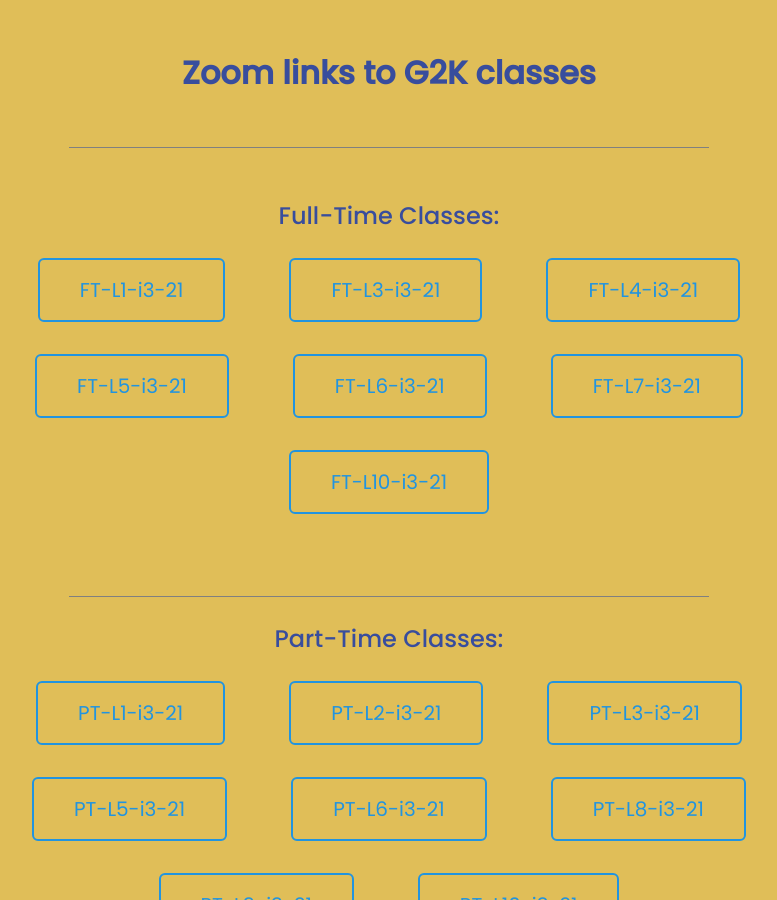
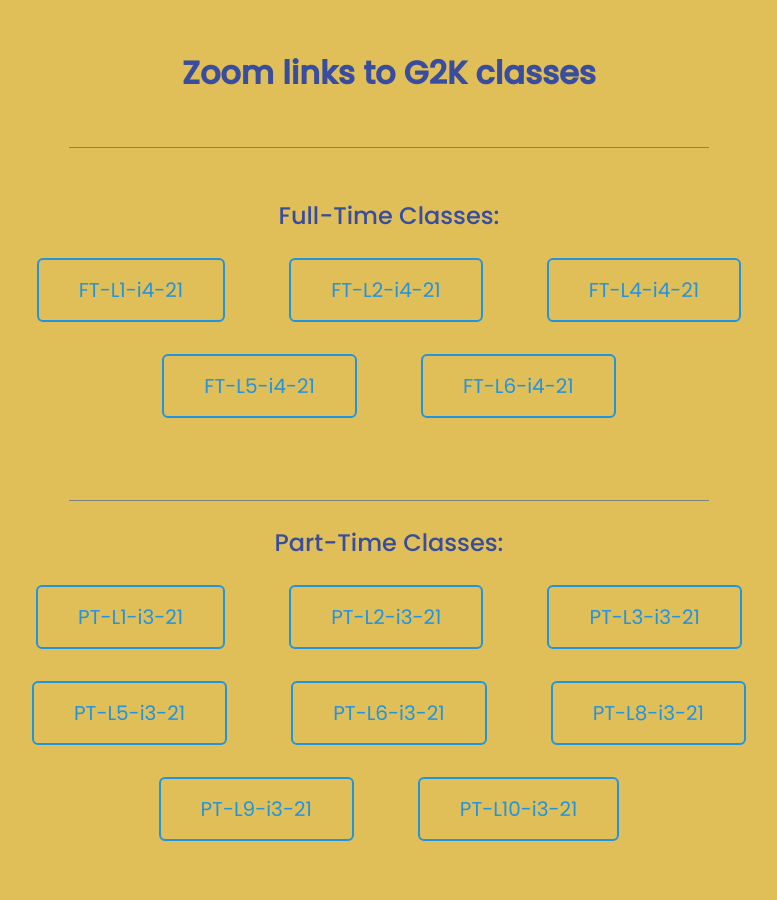
Before and after one commit to tech-g2k/Zoom-links, a Jekyll site: the page built from index.html, in a window 1280 px wide and 900 px high. Shown: the whole window, without its empty margins (251-1028 px from the left). Built offline with Jekyll 4.4.1, drawn with Linux system fonts in a browser that asks for light colours.

Commit message:
Add full-time intake 4, 2021

```diff
--- a/_data/full-time.yml
+++ b/_data/full-time.yml
@@ -1,14 +1,10 @@
-- class : FT-L1-i3-21
-  link : https://zoom.us/j/96233684908?pwd=OUJKWmZCYk1BbjVnV2RHVG1PSExSQT09
-- class : FT-L3-i3-21
-  link : https://zoom.us/j/92881785740?pwd=RGdpczR3amlBc3EvQjYzK1g1cWhLUT09
-- class : FT-L4-i3-21
-  link : https://zoom.us/j/93015353108?pwd=TUNsN2RNWktFK3c1bkYyV2tmNU91QT09
-- class : FT-L5-i3-21
-  link : https://zoom.us/j/96327435455?pwd=T25nSWZQWEJraVMvRFNrbU1mQUVpdz09
-- class : FT-L6-i3-21
-  link : https://zoom.us/j/99378246099?pwd=R2tWQnBWQXVyZVA1dkh4YkhYOVN5UT09
-- class : FT-L7-i3-21
-  link : https://zoom.us/j/96436654628?pwd=M2cvRlI1Q1Z6QndOTHZpTHpHYkRmUT09
-- class : FT-L10-i3-21
-  link : https://zoom.us/j/92027610354?pwd=SmpzOFZJdlF2enc1djRJRXBtUHBxUT09
+- class : FT-L1-i4-21
+  link : https://zoom.us/j/91341548365?pwd=czFkVjdUR3E5TjlMT0VsS0s0dlV4UT09
+- class : FT-L2-i4-21
+  link : https://zoom.us/j/92257188732?pwd=UldFNHZvbTA0K1lLeUhsR3NFY2x2Zz09
+- class : FT-L4-i4-21
+  link : https://zoom.us/j/94739378577?pwd=UUpzblE0ZUdpbWFrRUhyVlpESitEZz09
+- class : FT-L5-i4-21
+  link : https://zoom.us/j/98579002512?pwd=eWY0amdCS1JDZjM0ejQzc0tiNFpPUT09
+- class : FT-L6-i4-21
+  link : https://zoom.us/j/99015792483?pwd=VlczWGFFSXRrcHRBUHFHMThUNUszUT09
```
